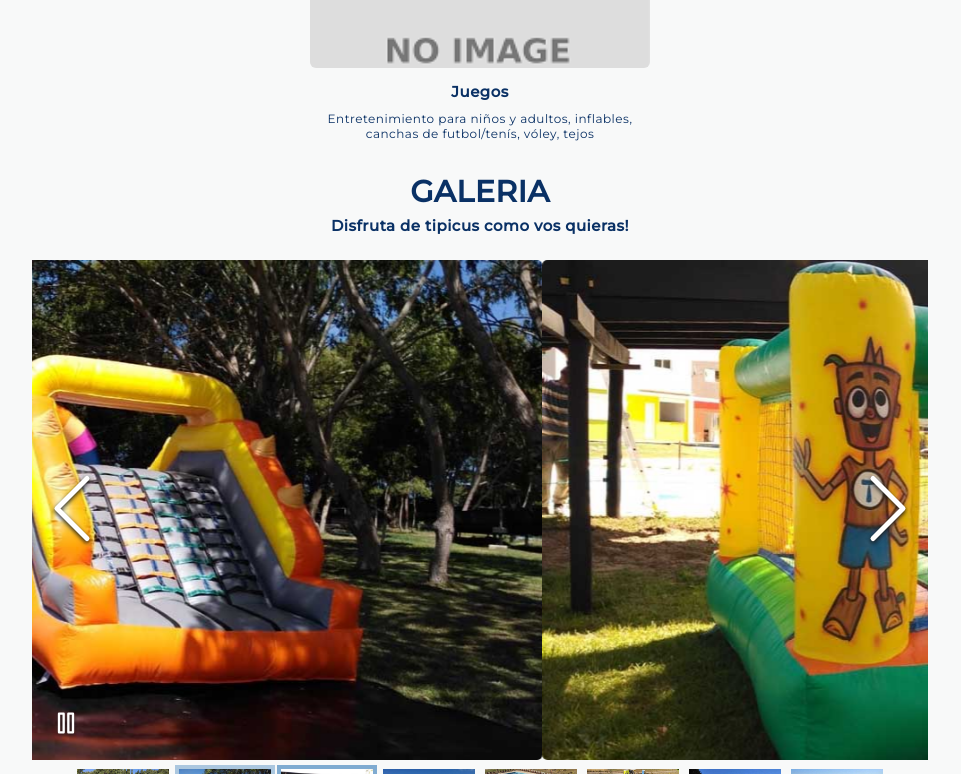
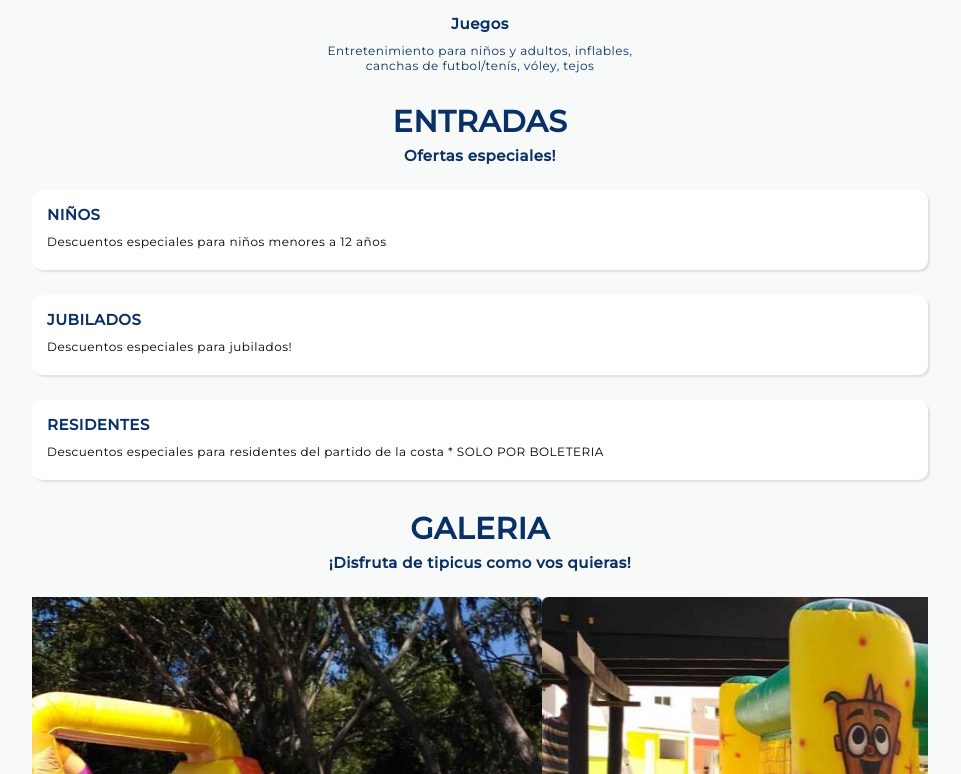
Before and after one commit to NicoGonzalez6/tipicus_park, a React (Create React App) app: page / in a window 1280 px wide. Shown: the part 2026-2800 px from the top of the page, without its empty margins (160-1121 px from the left). Built offline with nearby package versions, Linux system fonts and the light colour scheme.

Commit message:
ticket info

```diff
--- a/package.json
+++ b/package.json
@@ -20,7 +20,6 @@
     "react-scripts": "5.0.1",
     "react-type-animation": "^2.1.2",
     "react-typed": "^1.2.0",
-    "react-typist": "^2.0.5",
     "styled-components": "^5.3.6",
     "swiper": "^8.4.5",
     "typescript": "^4.9.4",
--- a/src/Page/Home/Home.tsx
+++ b/src/Page/Home/Home.tsx
@@ -7,14 +7,17 @@ import Slider from '../../components/Slider/Slider';
 import { images, heroImg } from '../../utils/images';
 import Hero from '../../components/Hero/Hero';
 import { heroBannerText } from '../../utils/heroText';
+import SectionLayout from '../../components/SectionLayout/SectionLayout';
+import { ticketInfo } from '../../utils/ticketInfo';
+import ServiceCard from '../../components/ServiceCard/ServiceCard';
 
 const Home: React.FC = () => {
 	return (
 		<StyledHome>
-			<HeroSection>
+			<SectionLayout>
 				<Hero images={heroImg} heroText={heroBannerText} />
-			</HeroSection>
-			<CardSection>
+			</SectionLayout>
+			<SectionLayout cardSection={true}>
 				<TitleSection
 					headerTitle='TIPICUS - PARQUE ACUATICO'
 					mainTitle='BIENVENIDOS'
@@ -26,16 +29,23 @@ const Home: React.FC = () => {
 						return <Card {...card} />;
 					})}
 				</div>
-			</CardSection>
-			<GalerySection>
+			</SectionLayout>
+			<SectionLayout>
 				<TitleSection
-					text='Disfruta de tipicus como vos quieras!'
+					mainTitle='ENTRADAS'
+					text={`Ofertas especiales!`}
+				/>
+				{ticketInfo.map((service) => {
+					return <ServiceCard {...service}></ServiceCard>;
+				})}
+			</SectionLayout>
+			<SectionLayout>
+				<TitleSection
+					text='¡Disfruta de tipicus como vos quieras!'
 					mainTitle='GALERIA'
 				/>
-				<div className='slider-container'>
-					<Slider images={images} />
-				</div>
-			</GalerySection>
+				<Slider images={images} />
+			</SectionLayout>
 		</StyledHome>
 	);
 };
@@ -66,38 +76,3 @@ const StyledHome = styled.section`
 		margin: 0 auto;
 	}
 `;
-
-const HeroSection = styled.section`
-	display: flex;
-	flex-direction: column;
-	gap: ${({ theme }) => theme.spacing.xxlg};
-	height: auto;
-	width: 100%;
-	padding-bottom: ${({ theme }) => theme.spacing.xlg};
-`;
-
-const CardSection = styled.section`
-	display: flex;
-	flex-direction: column;
-	gap: ${({ theme }) => theme.spacing.xxlg};
-
-	.card-container {
-		display: flex;
-		flex-direction: row;
-		flex-wrap: wrap;
-		justify-content: center;
-		gap: ${({ theme }) => theme.spacing.lg};
-
-		@media (min-width: ${({ theme }) => theme.breakpoints.sm}) {
-			justify-content: space-evenly;
-		}
-	}
-`;
-
-const GalerySection = styled.section`
-	display: flex;
-	flex-direction: column;
-	gap: ${({ theme }) => theme.spacing.xxlg};
-	min-height: 50vh;
-	width: 100%;
-`;
--- a/src/components/Card/Card.tsx
+++ b/src/components/Card/Card.tsx
@@ -3,7 +3,7 @@ import styled from 'styled-components';
 import Text from '../Text/Text';
 import { cardInfoInterface } from '../../utils/cardInfo';
 
-const Card: React.FC<cardInfoInterface> = ({ title, text, img }) => {
+const Card = ({ title, text, img }: cardInfoInterface): JSX.Element => {
 	return (
 		<StyledCard>
 			<div className='img-container'>
@@ -28,7 +28,7 @@ export default Card;
 const StyledCard = styled.div`
 	display: flex;
 	flex-direction: column;
-	height: 280px;
+	min-height: 260px;
 	width: 100%;
 	max-width: 340px;
 	box-sizing: border-box;
--- a/src/components/Footer/Footer.tsx
+++ b/src/components/Footer/Footer.tsx
@@ -3,7 +3,7 @@ import styled from 'styled-components';
 import Text from '../Text/Text';
 import { AiOutlineInstagram, AiOutlineFacebook } from 'react-icons/ai';
 
-const Footer: React.FC = () => {
+const Footer = (): JSX.Element => {
 	const redirect = (url: string) => {
 		window.open(url, '_blank');
 	};
--- a/src/components/Header/Header.tsx
+++ b/src/components/Header/Header.tsx
@@ -8,7 +8,7 @@ interface links {
 	id: string;
 }
 
-const Header: React.FC = () => {
+const Header = (): JSX.Element => {
 	const navigationLinks: links[] = [
 		{ label: 'Inicio', id: '#home' },
 		{ label: 'Nosotros', id: '#us' },
--- a/src/components/Hero/Hero.tsx
+++ b/src/components/Hero/Hero.tsx
@@ -4,7 +4,7 @@ import Slider from '../Slider/Slider';
 import Text from '../Text/Text';
 import { TypeAnimation } from 'react-type-animation';
 
-const Hero: React.FC<any> = ({ images, heroText }) => {
+const Hero = ({ images, heroText }: any): JSX.Element => {
 	return (
 		<StyledHero>
 			<div className='banner-text'>
@@ -45,7 +45,7 @@ const StyledHero = styled.div`
 		box-sizing: border-box;
 
 		p {
-			border-radius: 10px;
+			border-radius: ${({ theme }) => theme.radiusses.md};
 			background-color: ${({ theme }) => theme.tertiary};
 			padding: 5px 5px;
 			box-shadow: 0px 2px 2px rgba(0, 0, 0, 0.3);
@@ -66,7 +66,7 @@ const StyledHero = styled.div`
 			font-weight: 900;
 			font-size: 25px !important;
 			background-color: ${({ theme }) => theme.tertiary};
-			border-radius: 10px;
+			border-radius: ${({ theme }) => theme.radiusses.md};
 			padding: 5px 10px;
 			box-shadow: 0px 2px 2px rgba(0, 0, 0, 0.3);
 			max-width: 280px;
--- /dev/null
+++ b/src/components/SectionLayout/SectionLayout.tsx
@@ -0,0 +1,34 @@
+import React from 'react';
+import styled from 'styled-components';
+
+interface LayoutProps {
+	children: React.ReactNode;
+	cardSection?: boolean;
+}
+
+const SectionLayout = ({ children }: LayoutProps): JSX.Element => {
+	return <StyledLayout>{children}</StyledLayout>;
+};
+
+export default SectionLayout;
+
+const StyledLayout = styled.section`
+	display: flex;
+	flex-direction: column;
+	gap: ${({ theme }) => theme.spacing.xxlg};
+	height: auto;
+	width: 100%;
+	padding-bottom: ${({ theme }) => theme.spacing.xlg};
+
+	.card-container {
+		display: flex;
+		flex-direction: row;
+		flex-wrap: wrap;
+		justify-content: center;
+		gap: ${({ theme }) => theme.spacing.lg};
+
+		@media (min-width: ${({ theme }) => theme.breakpoints.sm}) {
+			justify-content: space-evenly;
+		}
+	}
+`;
--- /dev/null
+++ b/src/components/ServiceCard/ServiceCard.tsx
@@ -0,0 +1,38 @@
+import React from 'react';
+import styled from 'styled-components';
+import { ticketInfoInterface } from '../../utils/ticketInfo';
+import Text from '../Text/Text';
+
+const ServiceCard = ({ title, text }: ticketInfoInterface): JSX.Element => {
+	return (
+		<StyledCard>
+			<Text textType='subtitle' textColor='primary' textBold>
+				{title}
+			</Text>
+			<Text textType='text' textColor='black'>
+				{text}
+			</Text>
+		</StyledCard>
+	);
+};
+
+export default ServiceCard;
+
+const StyledCard = styled.div`
+	min-height: 80px;
+	background-color: ${({ theme }) => theme.white_primary};
+	border-radius: ${({ theme }) => theme.radiusses.md};
+	box-shadow: 2px 2px 2px rgba(0, 0, 0, 0.1);
+	cursor: pointer;
+	transition: ${({ theme }) => theme.transitions.lg};
+	display: flex;
+	flex-direction: column;
+	box-sizing: border-box;
+	padding: ${({ theme }) => theme.spacing.xlg};
+	gap: 10px;
+	text-align: justify;
+
+	&:hover {
+		box-shadow: 2px 2px 2px rgba(0, 0, 0, 0.3);
+	}
+`;
--- a/src/components/Slider/Slider.tsx
+++ b/src/components/Slider/Slider.tsx
@@ -3,7 +3,7 @@ import 'swiper/css';
 import styled from 'styled-components';
 import ImageGallery from 'react-image-gallery';
 
-const Slider: React.FC<any> = ({ images, showNav }) => {
+const Slider = ({ images, showNav }: any): JSX.Element => {
 	SwiperCore.use([Autoplay, Navigation, Pagination]);
 
 	return (
@@ -37,7 +37,7 @@ const SliderContainer = styled.div`
 		max-height: 80vh;
 		object-fit: cover;
 		object-position: center center;
-		border-radius: 5px;
+		border-radius: ${({ theme }) => theme.radiusses.sm};
 		@media (min-width: ${({ theme }) => theme.breakpoints.md}) {
 			height: 500px;
 		}
--- a/src/components/Text/Text.tsx
+++ b/src/components/Text/Text.tsx
@@ -8,12 +8,12 @@ interface TextProps {
 	textBold?: boolean;
 }
 
-const Text: React.FC<TextProps> = ({
+const Text = ({
 	children,
 	textColor = 'white',
 	textType,
 	textBold,
-}) => {
+}: TextProps): JSX.Element => {
 	return (
 		<StyledText
 			textType={textType}
--- a/src/components/TitleSection/TitleSection.tsx
+++ b/src/components/TitleSection/TitleSection.tsx
@@ -7,11 +7,11 @@ interface TitleSectionInterface {
 	text?: string;
 }
 
-const TitleSection: React.FC<TitleSectionInterface> = ({
+const TitleSection = ({
 	headerTitle,
 	mainTitle,
 	text,
-}) => {
+}: TitleSectionInterface): JSX.Element => {
 	return (
 		<StyledTitleSection>
 			{headerTitle && (
--- /dev/null
+++ b/src/utils/ticketInfo.ts
@@ -0,0 +1,19 @@
+export interface ticketInfoInterface {
+	title: string;
+	text: string;
+}
+
+export const ticketInfo: ticketInfoInterface[] = [
+	{
+		title: 'NIÑOS',
+		text: 'Descuentos especiales para niños menores a 12 años',
+	},
+	{
+		title: 'JUBILADOS',
+		text: 'Descuentos especiales para jubilados!',
+	},
+	{
+		title: 'RESIDENTES',
+		text: 'Descuentos especiales para residentes del partido de la costa * SOLO POR BOLETERIA',
+	},
+];
```
Also changed, not shown: 1 other file (tests, documents, lock files or other folders).
